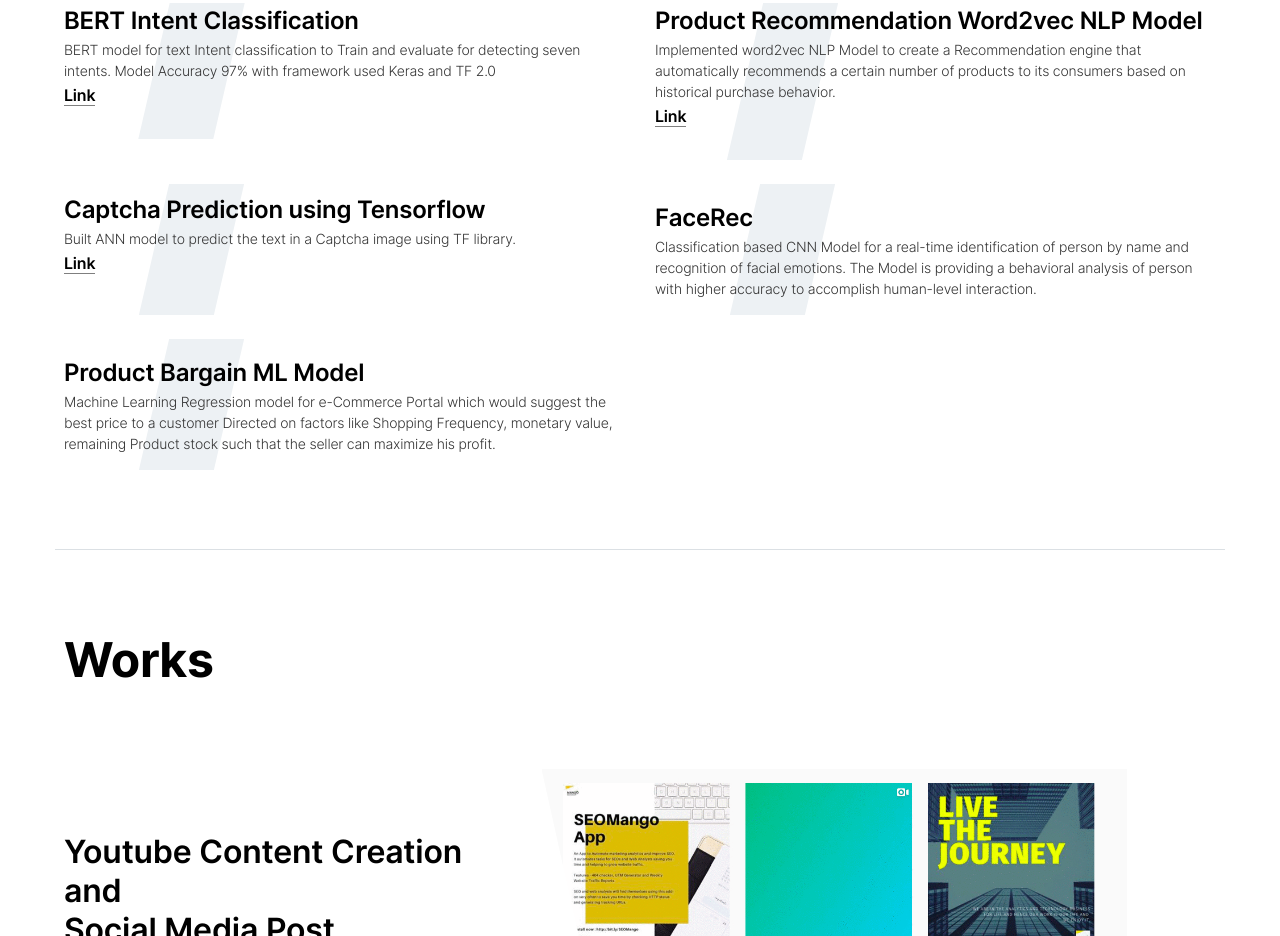
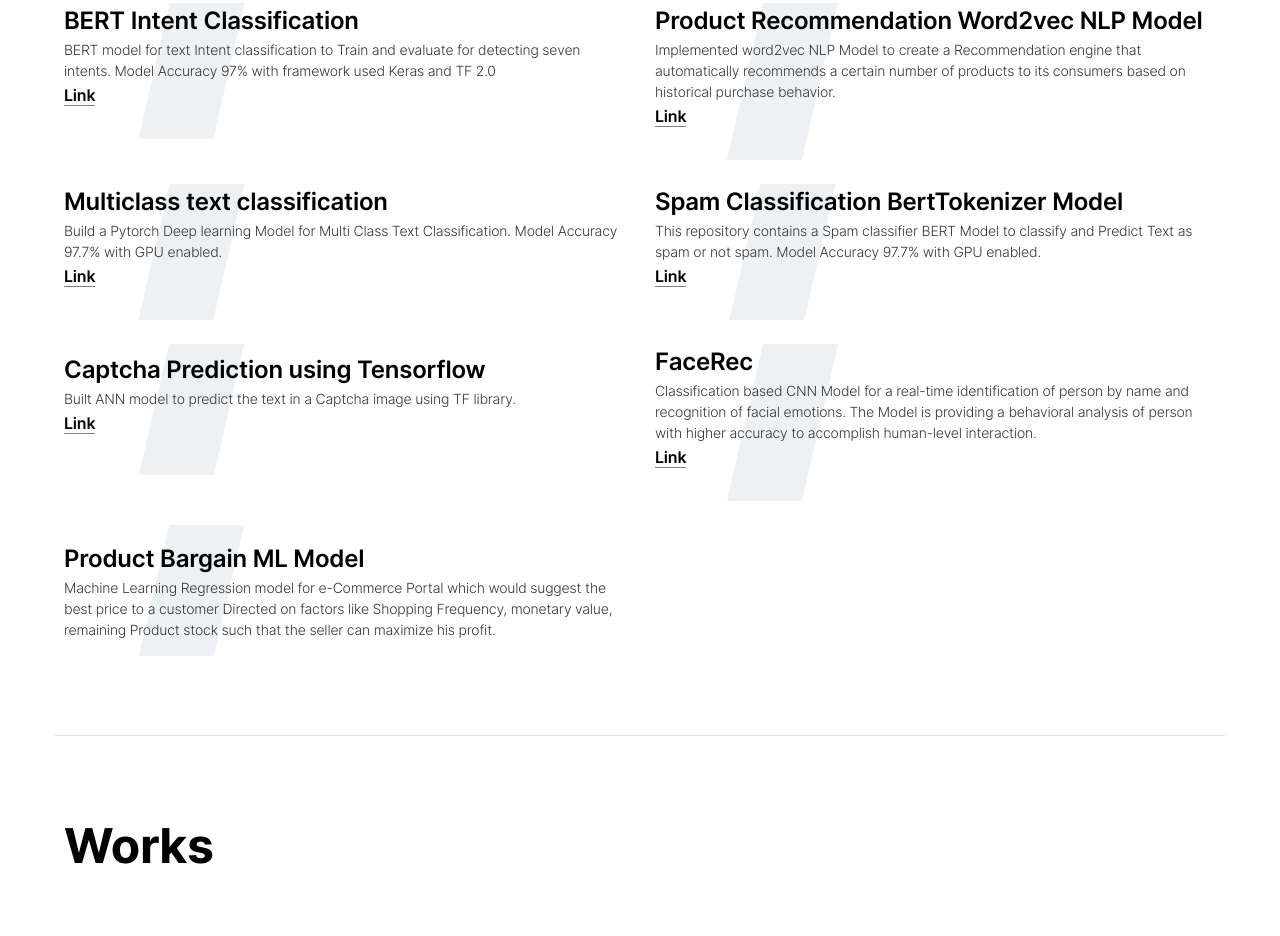
Before and after one commit to pymacbit/pymacbit.github.io, a plain HTML site: page index.html in a window 1280 px wide. Shown: the part 2977-3913 px from the top of the page. Drawn offline with Linux system fonts and the light colour scheme; files whose address does not match are found by name.

Commit message:
project updates

```diff
--- a/index.html
+++ b/index.html
@@ -560,6 +560,43 @@ And When it comes to offline activities, I hugely enjoy travelling, reading and
 
                   <div class="col-12 col-sm-6 mb-4 mb-sm-0">
                     <div class="education">
+                        <div  class="education__title">Multiclass text classification                        </div>
+
+                        <div class="education__degree">
+                          Build a Pytorch Deep learning Model for Multi Class Text Classification. Model Accuracy 97.7% with GPU enabled.
+
+                        </div>
+                        <p>
+
+                        <a href="https://github.com/pymacbit/Multiclass-text-classification" target="_blank"> Link
+                        </a>
+                        </p>
+
+                    </div>
+                 </div>
+
+
+                  <div class="col-12 col-sm-6 mb-4 mb-sm-0">
+                    <div class="education">
+                        <div class="education__title">Spam Classification BertTokenizer Model</div>
+                        <div class="education__degree">
+                          This repository contains a Spam classifier BERT Model to classify and Predict Text as spam or not spam. Model Accuracy 97.7% with GPU enabled.
+                        </div>
+                        <p>
+
+                          <a href="https://github.com/pymacbit/Spam-Classification-BertTokenizer-Model" target="_blank"> Link
+                          </a>
+                          </p>
+
+                    </div>
+                 </div>
+                </div>
+
+                <div class="row pt-2 pt-md-4">
+
+
+                  <div class="col-12 col-sm-6 mb-4 mb-sm-0">
+                    <div class="education">
                         <div  class="education__title">Captcha Prediction using Tensorflow</div>
 
                         <div class="education__degree">
@@ -573,7 +610,7 @@ And When it comes to offline activities, I hugely enjoy travelling, reading and
                         </p>
 
                     </div>
-                </div>
+                 </div>
 
 
                   <div class="col-12 col-sm-6 mb-4 mb-sm-0">
@@ -582,29 +619,31 @@ And When it comes to offline activities, I hugely enjoy travelling, reading and
                         <div class="education__degree">
                             Classification based CNN Model for a real-time identification of person by name and recognition of facial emotions. The Model is providing a behavioral analysis of person with higher accuracy to accomplish human-level interaction.
                         </div>
+                        <p>
+
+                          <a href="https://github.com/pymacbit/FACEREC" target="_blank"> Link
+                          </a>
+                          </p>
 
                     </div>
+                 </div>
                 </div>
 
+                <div class="row pt-2 pt-md-4">
 
 
-                </div>
+                  <div class="col-12 col-sm-6 mb-4 mb-sm-0">
+                    <div class="education">
+                        <div  class="education__title">Product Bargain ML Model</div>
+
+                        <div class="education__degree">
+                          Machine Learning Regression model for e-Commerce Portal which would suggest the best price to a customer Directed on factors like Shopping Frequency, monetary value, remaining Product stock such that the seller can maximize his profit.
+
+                        </div>
 
 
-								<div class="row pt-2 pt-md-4">
-
-                  <div class="col-12 col-sm-6 mb-4 mb-sm-0">
-                      <div class="education">
-                          <div class="education__title">Product Bargain ML Model</div>
-                          <div class="education__degree">
-                            Machine Learning Regression model for e-Commerce Portal which would suggest the best price to a customer Directed on factors like Shopping Frequency, monetary value, remaining Product stock such that the seller can maximize his profit.</div>
-                      </div>
-                  </div>
-
-              </div>
-
-
-
+                    </div>
+                 </div>
 
             </div>
         </div>
```
Also changed, not shown: 1 other file.
